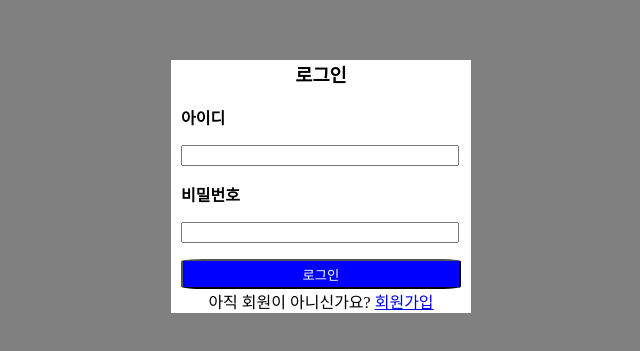
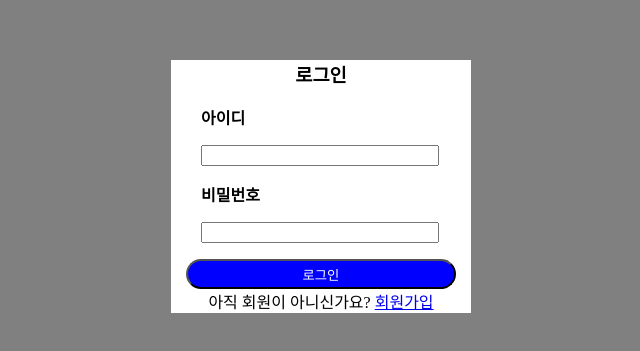
Before and after one commit to smlles/instagram, a plain HTML site: page CSS/menu4.html in a window 1280 px wide. Shown: the part 223-574 px from the top of the page, without its empty margins (319-959 px from the left). Drawn offline with Linux system fonts and the light colour scheme.

Commit message:
250226-2

```diff
--- a/CSS/menu4.html
+++ b/CSS/menu4.html
@@ -12,42 +12,45 @@
             align-content: center;
             margin:auto;
 
+
         }
-        #login{
+        #container{
             background-color: white;
             text-align: center;
+
         }
-        #login > #name{
+        #container > #name{
             text-align: left;
-            margin-left:10px;
+            margin-left:10%;
         }
-        .id{
-            width: 270px;
+        .name{
+            width: 85%;
+
         }
-        #login > #pw{
+        #container > #pw{
             text-align: left;
-            margin-left:10px;
+            margin-left:10%;
 
         }
         .pw{
-            width:270px;
-            text-align: center;
+            width:85%;
+
         }
         .button{
-            border-radius:8%;
+            border-radius:15px;
             background-color: blue;
             color:white;
-            width:280px;
+            width:90%;
             height:30px;
         }
     </style>
 </head>
 <body>
-    <div id="login">
+    <div id="container">
         <h3>로그인</h3>
         <div id="name">
             <strong>아이디</strong>
-            <p><input type="text" class="id"></p>
+            <p><input type="text" class="name"></p>
         </div>
         <div id="pw">
             <strong>비밀번호</strong>
```
